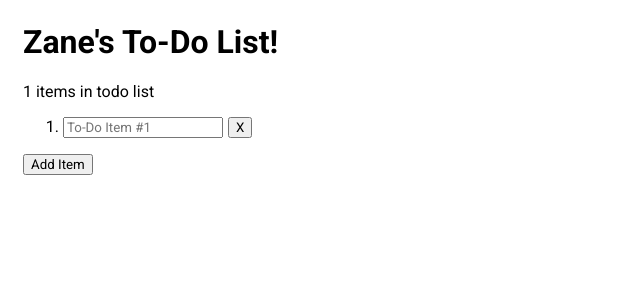
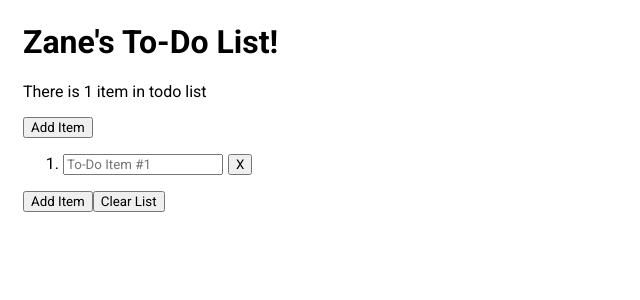
Before and after one commit to zane-programs/zanes-todo-list, a React (Create React App) app: page / in a window 1280 px wide. Both pictures are taken after a click on the button "Add Item". Shown: the top 300 px of the page, without its empty margins (0-640 px from the left). Built offline with nearby package versions, Linux system fonts and the light colour scheme.

Commit message:
added clear button functionality, also modified buttons

```diff
--- a/src/components/ToDoList.jsx
+++ b/src/components/ToDoList.jsx
@@ -39,9 +39,15 @@ class ToDoList extends React.Component {
   }
 
   removeToDoItem(id) {
-    let items = this.state.toDoItems.slice().filter(item => item.key !== id);
+    let items = this.state.toDoItems.filter(item => item.key !== id);
     this.setState({
       toDoItems: items
+    }, () => this.updateItemStorage());
+  }
+
+  clearItems() {
+    this.setState({
+      toDoItems: []
     }, () => this.updateItemStorage());
   }
 
@@ -59,15 +65,29 @@ class ToDoList extends React.Component {
       );
     });
 
-    const message = (toDoItemComponents.length > 0) ? `${toDoItemComponents.length} items in todo list` : "Your list is empty. Add an item!";
+    // plural and is vs. are
+    const toBeConjugation = (toDoItemComponents.length === 1) ? "is" : "are";
+    const itemWordEnding = (toDoItemComponents.length === 1) ? "" : "s";
+    const message = (toDoItemComponents.length > 0) ? `There ${toBeConjugation} ${toDoItemComponents.length} item${itemWordEnding} in todo list` : "Your list is empty. Add an item!";
+
+    // not sure if this is best practice. this is for bottom buttons
+    const bottomButtons = (toDoItemComponents.length > 0) ? (
+      <>
+        <button onClick={() => this.addToDoItem()}>Add Item</button>
+        <button onClick={() => this.clearItems()}>Clear List</button>
+      </>
+    ) : null;
 
     return (
       <>
         <p>{message}</p>
+        <button onClick={() => this.addToDoItem()}>Add Item</button>
         <ol>
           {toDoItemComponents}
         </ol>
-        <button onClick={() => this.addToDoItem()}>Add Item</button>
+        <div className="todo-bottom-buttons">
+          {bottomButtons}
+        </div>
       </>
     );
   }
```
